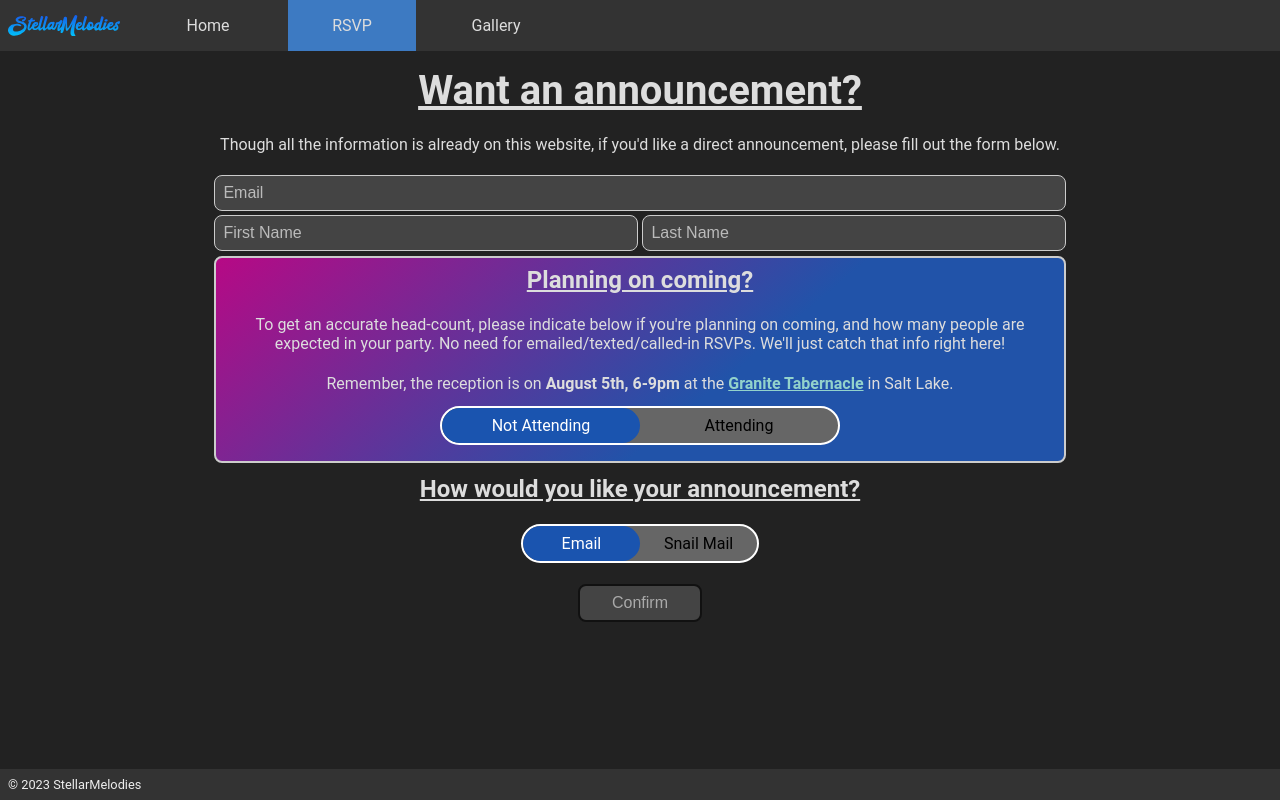
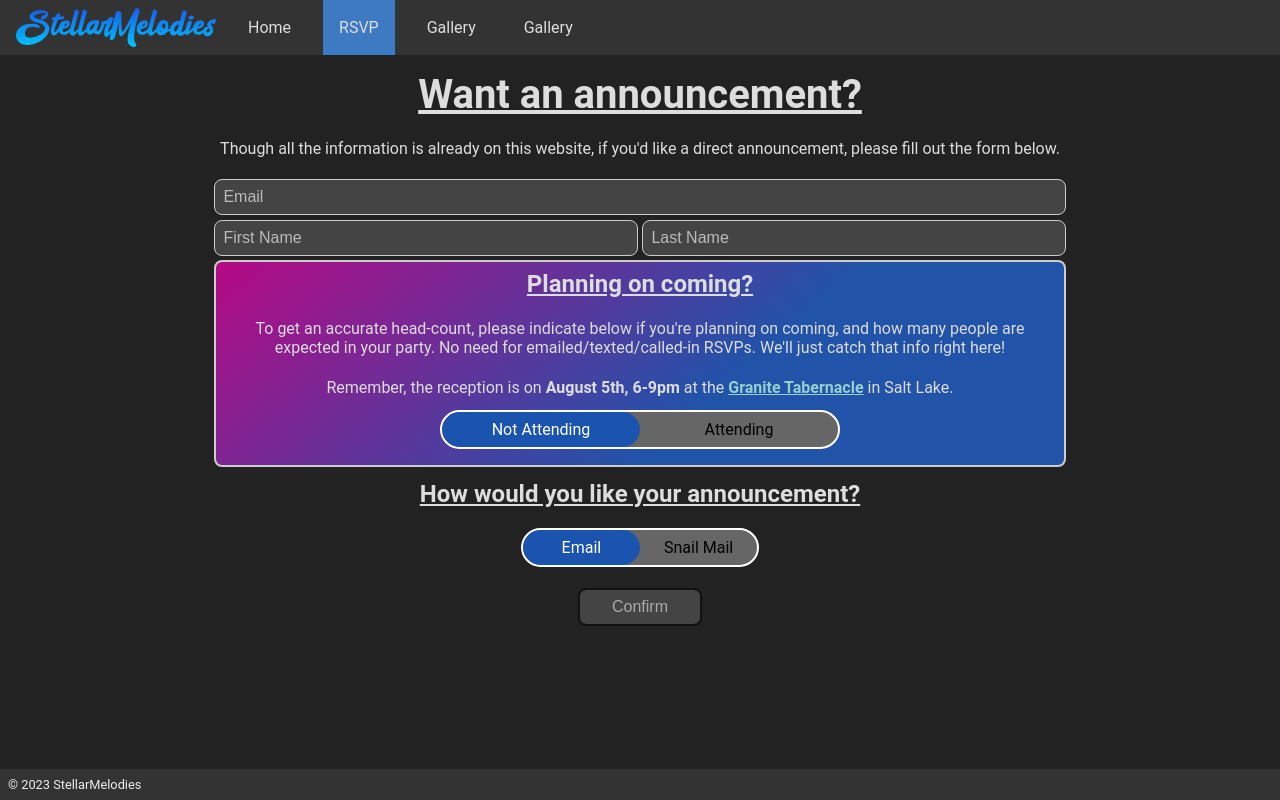
Before and after one commit to Travja/scratch, a SvelteKit app: page /rsvp in a window 1280 px wide. Built offline with nearby package versions, Linux system fonts and the light colour scheme.

Commit message:
Fix logo stuff

```diff
--- a/src/routes/+layout.svelte
+++ b/src/routes/+layout.svelte
@@ -1,9 +1,12 @@
 <script lang="ts">
   import "../app.css";
-  import { page } from "$app/stores";
-  import Logo     from "../ui/Logo.svelte";
+  import { page }  from "$app/stores";
+  import Logo      from "../ui/Logo.svelte";
+  import { slide } from "svelte/transition";
 
-  let pageName = "Home";
+  let menuOpen    = false;
+  let pageName    = "Home";
+  let windowWidth = 0;
 
   $: if ($page.url.pathname === '/') {
     pageName = 'Home'
@@ -13,18 +16,45 @@
     pageName = $page.url.pathname.slice(1, 2).toUpperCase() +
       $page.url.pathname.slice(2).toLowerCase();
   }
-
 </script>
 
-<svelte.head>
+<svelte:head>
   <title>StellarMelodies - {pageName}</title>
-</svelte.head>
+</svelte:head>
+
+<svelte:window bind:innerWidth={windowWidth}/>
 
 <nav>
   <Logo/>
-  <a href="/" class:active={$page.url.pathname === '/'}>Home</a>
-  <a href="/rsvp" class:active={$page.url.pathname === '/rsvp'}>RSVP</a>
-  <a href="/gallery" class:active={$page.url.pathname === '/gallery'}>Gallery</a>
+  {#if windowWidth < 750}
+    <div class="menu-button"
+         on:click={() => menuOpen = !menuOpen}
+         on:keypress={() => {
+          if (event.key === 'Enter') {
+            menuOpen = !menuOpen;
+            }
+        }}>
+      Menu
+    </div>
+  {/if}
+  {#if menuOpen || windowWidth >= 750}
+    <div
+            transition:slide
+            class:shown={menuOpen} id="menu-items">
+      <a href="/"
+         on:click={() => menuOpen = false}
+         class:active={$page.url.pathname === '/'}>Home</a>
+      <a href="/rsvp"
+         on:click={() => menuOpen = false}
+         class:active={$page.url.pathname === '/rsvp'}>RSVP</a>
+      <a href="/gallery"
+         on:click={() => menuOpen = false}
+         class:active={$page.url.pathname === '/gallery'}>Gallery</a>
+      <a href="/gallery"
+         on:click={() => menuOpen = false}
+         class:active={$page.url.pathname === '/gallery'}>Gallery</a>
+    </div>
+  {/if}
 </nav>
 
 <main>
@@ -32,23 +62,17 @@
 </main>
 
 <footer>
-  &copy; {new Date().getFullYear()} StellarMelodies
+  &copy;
+  {new Date().getFullYear()} StellarMelodies
 </footer>
 
 <style>
     nav {
-        display: flex;
-        justify-content: flex-start;
-        align-items: stretch;
+        position: relative;
         background-color: #333;
-        gap: 1rem;
     }
 
-    nav > :global(*) {
-        flex-basis: 10%;
-    }
-
-    nav > a {
+    nav a, .menu-button {
         display: grid;
         place-items: center;
         text-align: center;
@@ -59,12 +83,44 @@
         transition: background-color 0.3s ease;
     }
 
+    nav :global(.logo) {
+        background: #222;
+        display: grid;
+    }
+
     nav a:hover {
         background-color: #222;
     }
 
     nav a.active {
         background-color: #3d7ac2;
+    }
+
+
+    @media (min-width: 750px) {
+        nav {
+            display: flex;
+            justify-content: flex-start;
+            align-items: stretch;
+        }
+
+        nav > :global(*) {
+            flex-grow: 1;
+        }
+
+        nav :global(.logo) {
+            background: unset;
+            flex-basis: 20%;
+            flex-grow: 0;
+            display: inline-grid;
+            margin-inline: 0.5rem;
+        }
+
+        #menu-items {
+            display: inline-flex;
+            flex-direction: row;
+            gap: 1rem;
+        }
     }
 
     footer {
@@ -79,6 +135,10 @@
         flex-grow: 1;
     }
 
+    .menu-button:hover {
+        cursor: pointer;
+    }
+
     @media (min-width: 750px) {
         main {
             padding: 1rem 2rem;
--- a/src/routes/rsvp/+page.svelte
+++ b/src/routes/rsvp/+page.svelte
@@ -22,9 +22,9 @@
   };
 
   $: {
-    if (info.attending) {
+    if (info.attending && info.numGuests != null) {
       info.numGuests = Math.max(1, info.numGuests);
-    } else {
+    } else if (info.numGuests != null) {
       info.numGuests = 0;
     }
   }
@@ -230,12 +230,12 @@
         flex: 1;
         flex-basis: 40%;
         max-width: 100%;
-        min-width: 600px;
         margin: 0 auto;
     }
 
-    @media screen and (min-width: 750px) {
+    @media (min-width: 750px) {
         #rsvp {
+            min-width: 600px;
             max-width: 70%;
         }
     }
--- a/src/ui/Logo.svelte
+++ b/src/ui/Logo.svelte
@@ -1,4 +1,4 @@
-<a href="/">
+<a href="/" class="logo">
   <svg data-v-decfdd8a="" xmlns="http://www.w3.org/2000/svg"
        viewBox="0 0 189 37" preserveAspectRatio="xMidYMid meet" color-interpolation-filters="sRGB">
     <g data-v-decfdd8a="" fill="#00c5fb" class="basesvg">
@@ -24,12 +24,22 @@
 
 <style>
     a {
-        display: grid;
+        display: inline;
+        box-sizing: content-box;
         place-items: center;
         padding: 0.5rem;
+        min-height: 2rem;
+        max-height: 5rem;
     }
 
     svg {
         display: block;
+        height: 100%;
+    }
+
+    @media (min-width: 750px) {
+        a {
+            max-width: 200px;
+        }
     }
 </style>
```
